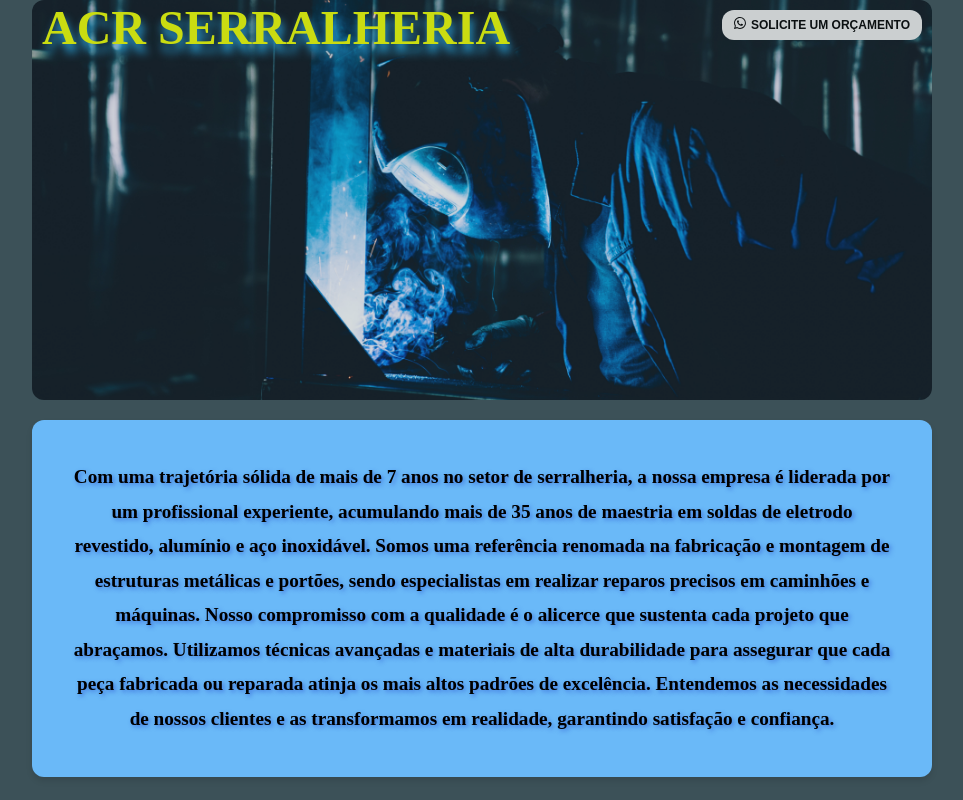
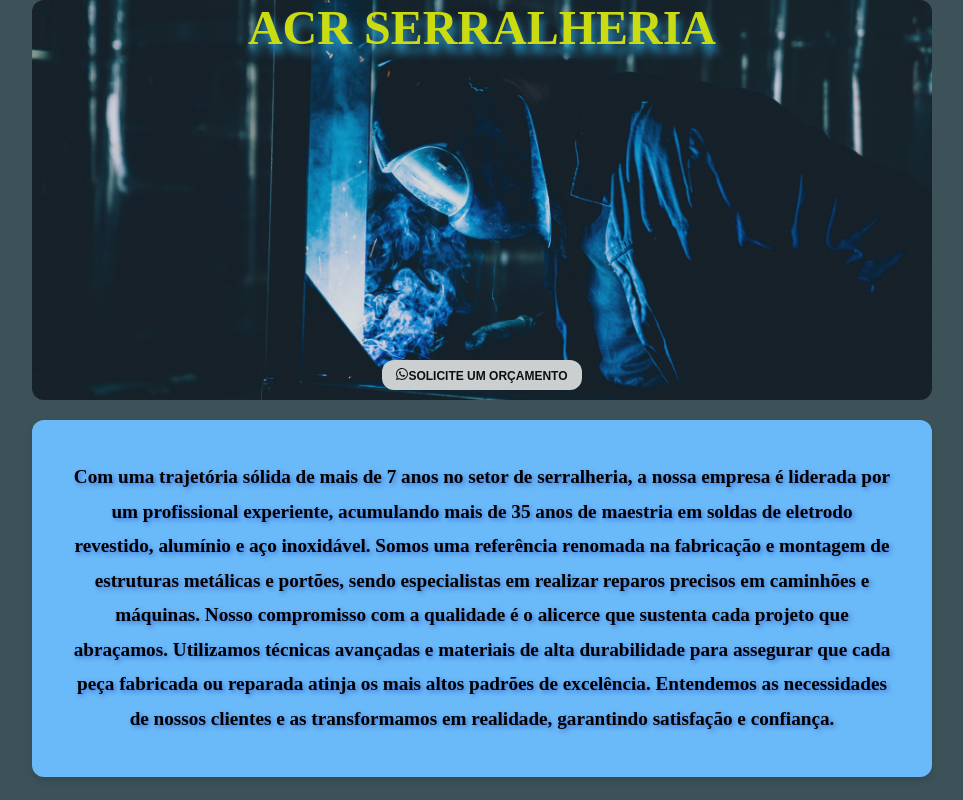
Before and after one commit to Jean-Rosa19/landing-page-acr, a React (Create React App) app: page / in a window 1280 px wide. Shown: the top 800 px of the page, without its empty margins (158-1121 px from the left). Built offline with nearby package versions, Linux system fonts and the light colour scheme.

Commit message:
alterações posicionamento

```diff
--- a/src/styles/Global.css
+++ b/src/styles/Global.css
@@ -27,12 +27,12 @@ body {
     height: 50vh;
     background: url('../images/metal-worker.jpg') center/cover no-repeat;
     display: flex;
-    flex-direction: row;
+    flex-direction: column;
     justify-content: space-between;
     padding: 0 10px;
     text-align: left;
     opacity: 0.8;
-    /* position: relative; */
+    position: relative;
     border-radius: 12px;
     /* Adiciona position: relative para que possamos posicionar o texto sobre a imagem */
 
@@ -45,7 +45,7 @@ h1 {
     color: rgb(238, 255, 0);
     text-shadow: 2px 8px 10px rgb(38, 182, 248);
     font-size: 3rem;
-    /* text-align: center; */
+    text-align: center;
 
 
 
@@ -61,19 +61,14 @@ h1 {
     font-weight: bold;
     cursor: pointer;
     font-size: 12px;
-    /* align-self: center; */
+    align-self: center;
     border: none;
-    margin-top: 0.6rem;
+    margin-bottom: 10px;
 }
 
 .hero button:hover {
     background-color: #6ab9f8;
 }
-
-.hero svg {
-    margin-right: 5px;
-}
-
 
 
 .description {
```
